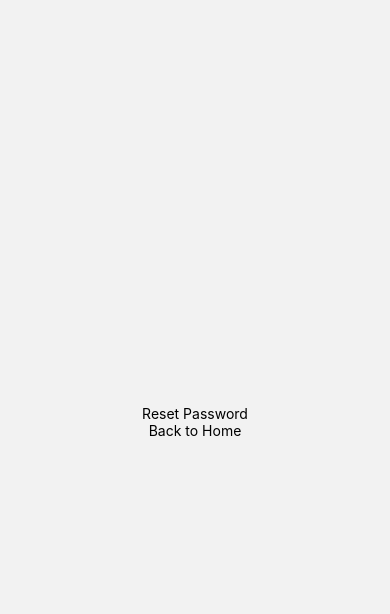
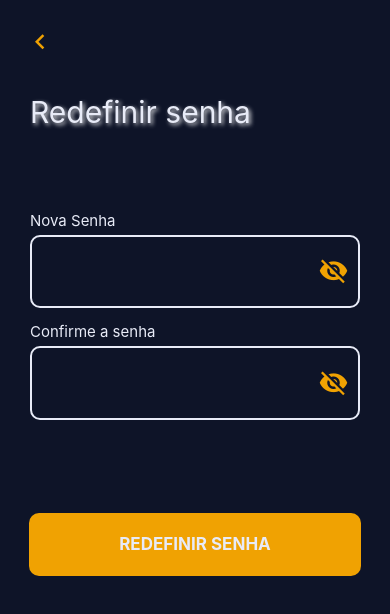
Before and after one commit to ThiagoA20/frontend-challenge, a React Native app in the folder fintech_mobile/: screen /ResetPassword in a window 390 px wide. Shown: the top 614 px of the page. Built offline with nearby package versions, Linux system fonts and the light colour scheme.

Commit message:
feat: reset password screen design

```diff
--- a/fintech_mobile/components/navigator.tsx
+++ b/fintech_mobile/components/navigator.tsx
@@ -14,11 +14,11 @@ const Navigator = () => {
     return (
         <NavigationContainer>
             <Stack.Navigator screenOptions={{headerShown: false}}>
+                <Stack.Screen name="ResetPassword" component={ResetPassword}/>
                 <Stack.Screen name="ForgotPassword" component={ForgotPassword}/>
                 <Stack.Screen name="Register" component={Register}/>
                 <Stack.Screen name="Login" component={Login}/>
                 <Stack.Screen name="Home" component={Home}/>
-                <Stack.Screen name="ResetPassword" component={ResetPassword}/>
             </Stack.Navigator>
         </NavigationContainer>
     )
--- a/fintech_mobile/components/reset_password/index.tsx
+++ b/fintech_mobile/components/reset_password/index.tsx
@@ -1,25 +1,71 @@
 import React from 'react'
-import {View, Text, TouchableOpacity, StyleSheet} from 'react-native'
+import Icon from 'react-native-vector-icons/MaterialCommunityIcons'
+import {
+    MainScreen,
+    MainNavContainer,
+    TitleContainer,
+    TitleText,
+    BackArrowButton,
+    InputMainContainer,
+    InputText,
+    InputContainer,
+    InputPasswordContainer,
+    InputPassword,
+    InputDecoratorButton,
+    SignInContainer,
+    SignInButton,
+    SignInText,
+} from './style'
 
 const ResetPassword = ({navigation}: {navigation: any}) => {
     return (
-        <View style={Styles.MainSection}>
-            <Text>Reset Password</Text>
-            <TouchableOpacity onPress={() => {
-                navigation.navigate("Home")
-            }}>
-                <Text>Back to Home</Text>
-            </TouchableOpacity>
-        </View>
+        <MainScreen>
+            <MainNavContainer>
+                <BackArrowButton onPress={() => {
+                    navigation.navigate("Login")
+                }}>
+                    <Icon name="chevron-left" color="#F0A202" size={30}/>
+                </BackArrowButton>
+            </MainNavContainer>
+
+            <TitleContainer>
+                <TitleText>Redefinir senha</TitleText>
+            </TitleContainer>
+
+            <InputMainContainer>
+
+                <InputContainer>
+                    <InputText>Nova Senha</InputText>
+                    <InputPasswordContainer>
+                        <InputPassword />
+                        <InputDecoratorButton>
+                        {/* eye */}
+                            <Icon name="eye-off" color="#F0A202" size={30}/>
+                        </InputDecoratorButton>
+                    </InputPasswordContainer>
+                </InputContainer>
+
+                <InputContainer>
+                    <InputText>Confirme a senha</InputText>
+                    <InputPasswordContainer>
+                        <InputPassword />
+                        <InputDecoratorButton>
+                        {/* eye */}
+                            <Icon name="eye-off" color="#F0A202" size={30}/>
+                        </InputDecoratorButton>
+                    </InputPasswordContainer>
+                </InputContainer>
+
+            </InputMainContainer>
+
+            <SignInContainer>
+                <SignInButton>
+                    <SignInText>REDEFINIR SENHA</SignInText>
+                </SignInButton>
+            </SignInContainer>
+
+        </MainScreen>
     )
 }
 
 export default ResetPassword
-
-const Styles = StyleSheet.create({
-    MainSection: {
-        flex: 1,
-        justifyContent: 'center',
-        alignItems: 'center'
-    }
-})
--- a/fintech_mobile/components/reset_password/style.tsx
+++ b/fintech_mobile/components/reset_password/style.tsx
@@ -0,0 +1,100 @@
+import styled from 'styled-components/native'
+
+// #F0A202 -> orange
+// #E8EBF7 -> white
+// #0E1428 -> dark blue
+// #5A7D7C -> green gray
+// #869D7A -> light green
+
+export const MainScreen = styled.View`
+    width: 100%;
+    height: 100%;
+    align-items: center;
+    background-color: #0E1428;
+`
+
+export const MainNavContainer = styled.View`
+    flex-direction: row;
+    justify-content: space-between;
+    align-items: center;
+    padding: 25px;
+    width: 100%;
+    height: 10%;
+`
+
+export const TitleContainer = styled.View`
+    width: 100%;
+    height: 7%;
+    padding: 30px;
+    padding-top: 10px;
+`
+
+export const BackArrowButton = styled.TouchableOpacity``
+
+export const TitleText = styled.Text`
+    color: #E8EBF7;
+    font-size: 30px;
+    text-shadow: 2px 2px 4px rgba(255, 255, 255, 0.85);
+`
+export const InputMainContainer = styled.View`
+    width: 100%;
+    padding: 30px;
+    flex-direction: column;
+    justify-content: center;
+    height: 40%;
+`
+export const InputText = styled.Text`
+    color: #E8EBF7;
+    font-size: 15px;
+`
+export const InputContainer = styled.View`
+    margin-top: 10px;
+    margin-bottom: 10px;
+    flex-direction: column;
+    width: 100%
+    height: 33%;
+`
+
+export const InputPasswordContainer = styled.View`
+    border: 2px solid #E8EBF7;
+    border-radius: 10px;
+    width: 100%;
+    height: 80%;
+    margin-top: 5px;
+    flex-direction: row;
+`
+
+export const InputPassword = styled.TextInput`
+    width: 85%;
+    height: 100%;
+    color: #E8EBF7;
+    padding-left: 10px;
+    font-size: 15px;
+`
+
+export const InputDecoratorButton = styled.TouchableOpacity`
+    width: 15%;
+    height: 100%;
+    justify-content: center;
+    align-items: center;
+`
+
+export const SignInContainer = styled.View`
+    width: 100%;
+    height: 15%;
+    justify-content: center;
+    align-items: center;
+`
+export const SignInButton = styled.TouchableOpacity`
+    background-color: #F0A202;
+    width: 85%;
+    height: 50%;
+    justify-content: center;
+    align-items: center;
+    border-radius: 10px;
+`
+export const SignInText = styled.Text`
+    color: #E8EBF7;
+    font-size: 17px;
+    font-weight: bold;
+`
```
